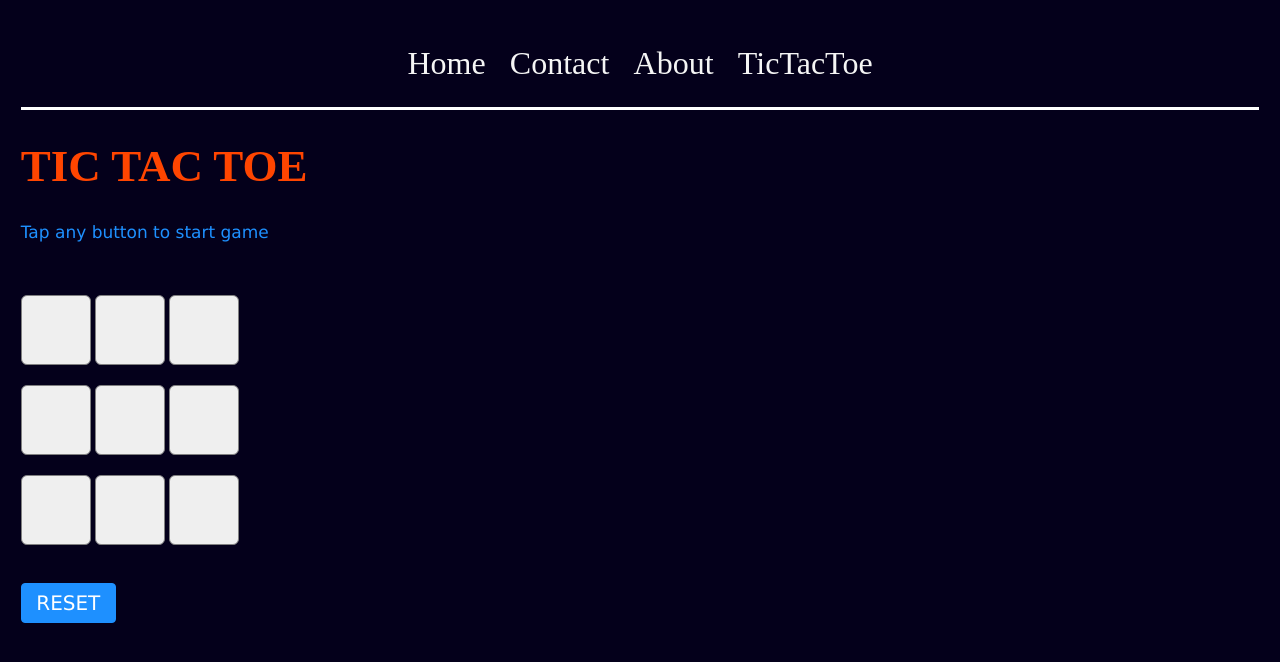
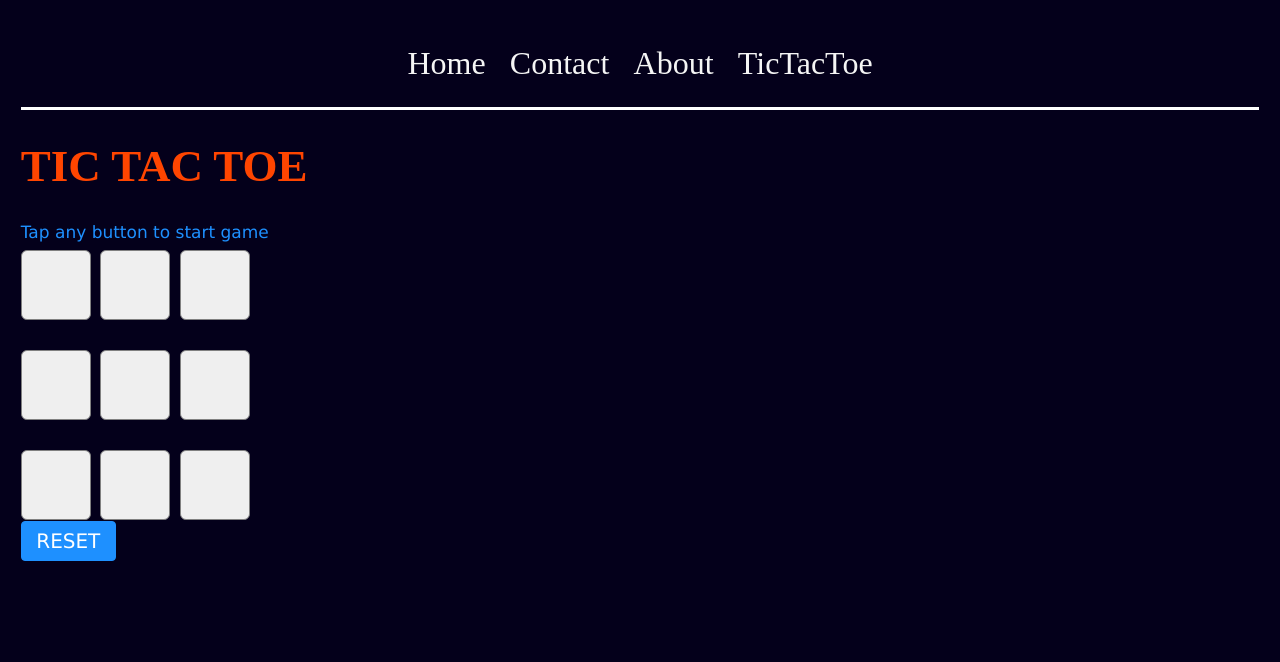
Before and after one commit to coddest/PwI, a plain HTML site: page tictactoe.html in a window 1280 px wide. Both pictures are taken after a click on the button "RESET". Drawn offline with Linux system fonts and the light colour scheme.

Commit message:
fix to tictactoe movement

```diff
--- a/style.css
+++ b/style.css
@@ -48,13 +48,31 @@ h1 {
 /* 3*3 Grid */
 #b1, #b2, #b3, #b4, #b5,
 #b6, #b7, #b8, #b9 {
+  position: fixed;
   width: 70px;
   height: 70px;
-  margin: auto;
+  margin: 0px;
   border: 1px solid gray;
   border-radius: 6px;
   font-size: 50px;
   text-align: center;
+  line-height: 0px;
+}
+
+#b1, #b2, #b3 {
+  top: 250px;
+}
+#b2, #b5, #b8 {
+  left: 100px;
+}
+#b4, #b5, #b6{
+  top: 350px;
+}
+#b3, #b6, #b9 {
+  left: 180px;
+}
+#b7, #b8, #b9 {
+  top: 450px;
 }
 
 /* Reset Button */
@@ -64,19 +82,13 @@ h1 {
   height: 40px;
   border: 1px solid dodgerblue;
   margin: auto;
+  margin-top: 100px;
   border-radius: 4px;
   font-family: Verdana, Tahoma, sans-serif;
   background-color: dodgerblue;
   color: white;
   font-size: 20px;
   cursor: pointer;
-}
-
-/* Player turn space */
-#print {
-  font-family: Verdana, Tahoma, sans-serif;
-  color: dodgerblue;
-  font-size: 20px;
 }
 
 /* Main Container */
--- a/tictactoe.js
+++ b/tictactoe.js
@@ -10,7 +10,7 @@ function reset_func() {
     player = true;
     end = false;
     document.getElementById("ins").textContent = "Tap any button to start game";
-    document.getElementById("b1").textContent = "";
+    document.getElementById("b1").innerHTML = "";
     document.getElementById("b2").textContent = "";
     document.getElementById("b3").textContent = "";
     document.getElementById("b4").textContent = "";
```
